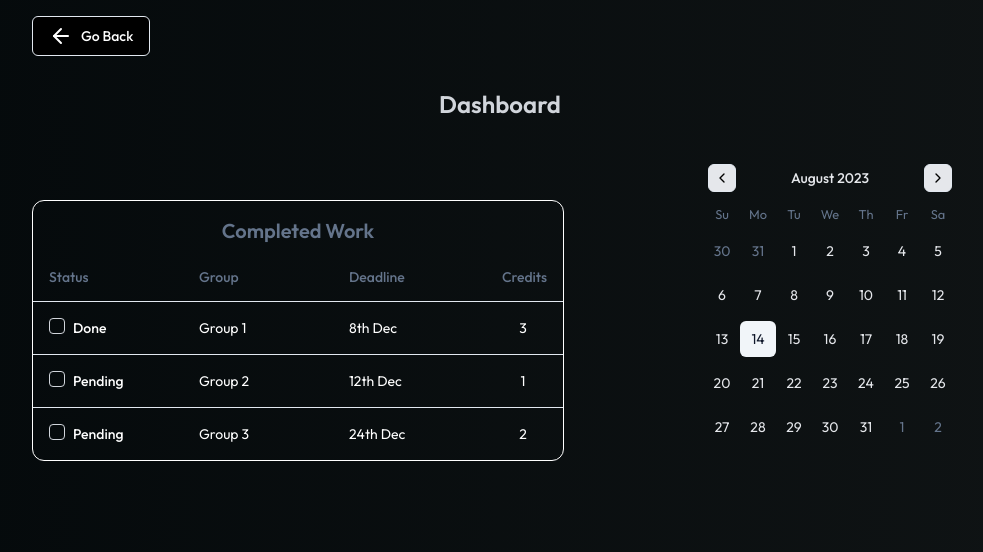
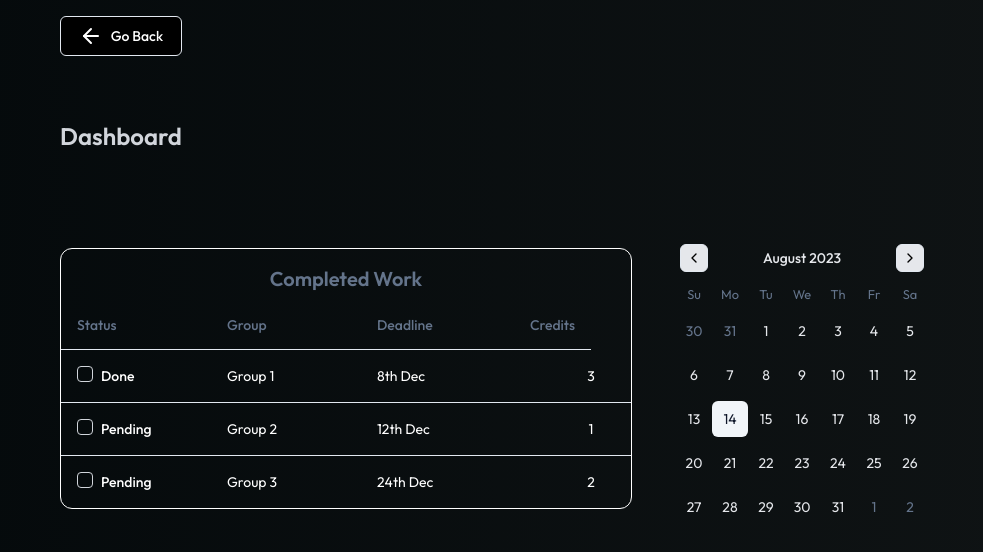
Before and after one commit to kamalika0363/Supabase_LlaMa, a Next.js app: page /dashboard in a window 1280 px wide. Shown: the top 552 px of the page, without its empty margins (140-1123 px from the left). Built offline with nearby package versions, Linux system fonts and the light colour scheme.

Commit message:
calender added

```diff
--- a/app/(dashboard)/(routes)/createGroup/page.tsx
+++ b/app/(dashboard)/(routes)/createGroup/page.tsx
@@ -17,13 +17,11 @@ import {
 import Link from "next/link";
 import { ArrowLeft } from "lucide-react";
 
-
 const CreateGroup = () => {
-
-
     return (
-        <div className="px-6 flex flex-row gap-14">
-            <Tabs defaultValue="account" className="w-[400px] h-full">
+        <div className="px-6 flex flex-col gap-8 sm:flex-row sm:items-center sm:gap-14">
+            <div className="sm:w-[400px] w-full">
+                <Tabs defaultValue="account" className="h-full">
                     <div className="flex flex-row items-center">
                         <Button className="bg-black border my-4">
                             <Link href={"/"}>
@@ -73,6 +71,7 @@ const CreateGroup = () => {
                     </TabsContent>
                 </Tabs>
             </div>
+        </div>
     );
 };
 
--- a/app/(dashboard)/(routes)/dashboard/GroupCard.tsx
+++ b/app/(dashboard)/(routes)/dashboard/GroupCard.tsx
@@ -39,7 +39,7 @@ const GroupCard: React.FC<GroupCardProps> = ({ data }) => {
                 <TableBody>
                     {groupData.map((group: Group, index: number) => (
                         <TableRow key={index}>
-                            <TableCell className="font-medium w-[150px]">
+                            <TableCell className="font-medium sm:w-[150px] flex flex-row">
                                 <Checkbox className="mr-2" />
                                 {group.status}
                             </TableCell>
@@ -48,8 +48,8 @@ const GroupCard: React.FC<GroupCardProps> = ({ data }) => {
                                     {group.group}
                                 </Link>
                             </TableCell>
-                            <TableCell className="w-[150px]">{group.deadline}</TableCell>
-                            <TableCell className="text-right w-[80px] text-center">{group.credits}</TableCell>
+                            <TableCell className="w-[190px]">{group.deadline}</TableCell>
+                            <TableCell className="w-[80px] text-center">{group.credits}</TableCell>
                         </TableRow>
                     ))}
                 </TableBody>
--- a/app/(dashboard)/(routes)/dashboard/page.tsx
+++ b/app/(dashboard)/(routes)/dashboard/page.tsx
@@ -3,12 +3,12 @@ import DataComponent from "@/app/(dashboard)/(routes)/dashboard/data";
 import Link from "next/link";
 import { ArrowLeft } from "lucide-react";
 import { Button } from "@/components/ui/button";
-import {Calendar} from "@/components/ui/calendar";
+import { Calendar } from "@/components/ui/calendar";
 
 const DashboardPage = () => {
-
     return (
-        <div className="">
+        <div className="flex flex-col items-center sm:items-start max-w-screen-xl mx-auto">
+            <div className="flex sm:flex-col flex-row gap-8">
                 <Button className="bg-black border my-4">
                     <Link href={"/"}>
                         <div className="flex items-center">
@@ -17,14 +17,13 @@ const DashboardPage = () => {
                         </div>
                     </Link>
                 </Button>
-            <div className="flex flex-row items-center">
-                <div className="flex-grow text-gray-300 justify-center flex mt-4 font-semibold text-2xl">
+                <div className="text-gray-300 sm:mt-4 mt-6 font-semibold text-2xl">
                     Dashboard
                 </div>
             </div>
-            <div className="w-max mx-auto flex flex-row gap-32  ">
+            <div className="w-full sm:w-auto mt-4 sm:flex sm:gap-8">
                 <DataComponent />
-                <Calendar className="mt-8"/>
+                <Calendar className="mt-8 sm:mt-16 justify-center flex" />
             </div>
         </div>
     );
--- a/components/AuthButton.tsx
+++ b/components/AuthButton.tsx
@@ -21,16 +21,16 @@ export default async function AuthButton() {
   }
 
   return user ? (
-    <div className="flex items-center gap-4 flex-row text-gray-300">
-      Hey, {user.email} !
+      <div className="flex flex-col sm:flex-row mt-12 text-gray-300 items-center sm:gap-4 gap-2 mb-5">
+        <span className="">Hey, {user.email} !</span>
         <form action={signOut}>
-        <button className="border border-gray-400 px-4 py-2 no-underline rounded-md bg-btn-background hover:bg-btn-background-hover">
+          <button className="mx-1 sm:mx-2 border border-gray-400 px-4 py-2 no-underline rounded-md sm:text-md text-xs bg-btn-background hover:bg-btn-background-hover">
             Logout
           </button>
-        <Link className="border border-gray-400 px-4 mx-4 py-2 no-underline rounded-md bg-btn-background hover:bg-btn-background-hover" href="/dashboard">
+          <Link className="mx-1 sm:mx-2 border border-gray-400 px-4 py-2 no-underline rounded-md sm:text-md text-xs bg-btn-background hover:bg-btn-background-hover" href="/dashboard">
             Dashboard
           </Link>
-        <Link className="border border-gray-400 px-4 py-2 no-underline rounded-md bg-btn-background hover:bg-btn-background-hover" href="/createGroup">
+          <Link className="mx-1 sm:mx-2 border border-gray-400 px-4 py-2 no-underline rounded-md sm:text-md text-xs bg-btn-background hover:bg-btn-background-hover" href="/createGroup">
             Create Group
           </Link>
         </form>
@@ -38,7 +38,7 @@ export default async function AuthButton() {
   ) : (
       <Link
           href="/login"
-      className="flex text-gray-200 text-md hover:bg-slate-900 border px-3 py-2 no-underline rounded-md bg-btn-background hover:bg-btn-background-hover"
+          className="flex text-gray-200 text-md hover:bg-slate-900 border px-3 py-2 no-underline rounded-md bg-btn-background hover:bg-btn-background-hover mt-4 sm:mt-0"
       >
         Login
       </Link>
--- a/components/Header.tsx
+++ b/components/Header.tsx
@@ -1,8 +1,7 @@
 
 export default function Header() {
   return (
-    <div className="flex flex-col items-center sm:gap-16 px-20 mt-5 sm:mt-0 sm:px-0 bg-black text-gray-300 ">
-    {/*style={{backgroundImage: "url('https://img.freepik.com/free-vector/gradient-black-background-with-wavy-lines_23-2149158064.jpg?size=626&ext=jpg&ga=GA1.1.105443483.1703193527&semt=ais')", backgroundRepeat: "no-repeat", backgroundSize: "cover"}}>*/}
+    <div className="flex flex-col items-center sm:gap-16 px-20 mt-8 sm:mt-0 sm:px-0 bg-black text-gray-300">
       <p className="text-3xl lg:text-4xl !leading-tight mx-auto max-w-xl text-center">
         The fastest way to Store{' '}
         <a
```
Lines whose indentation alone changed are shown as unchanged.
